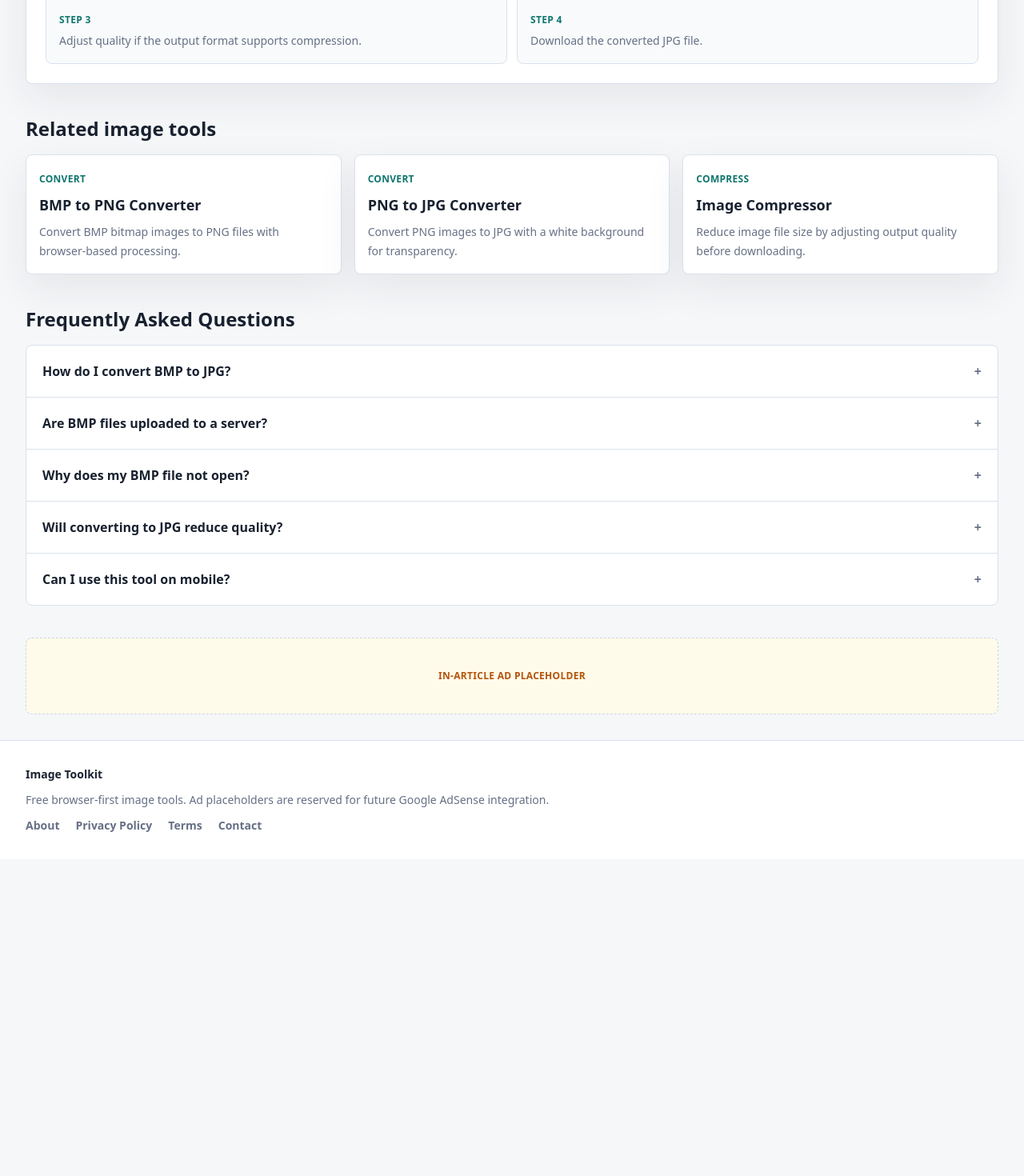
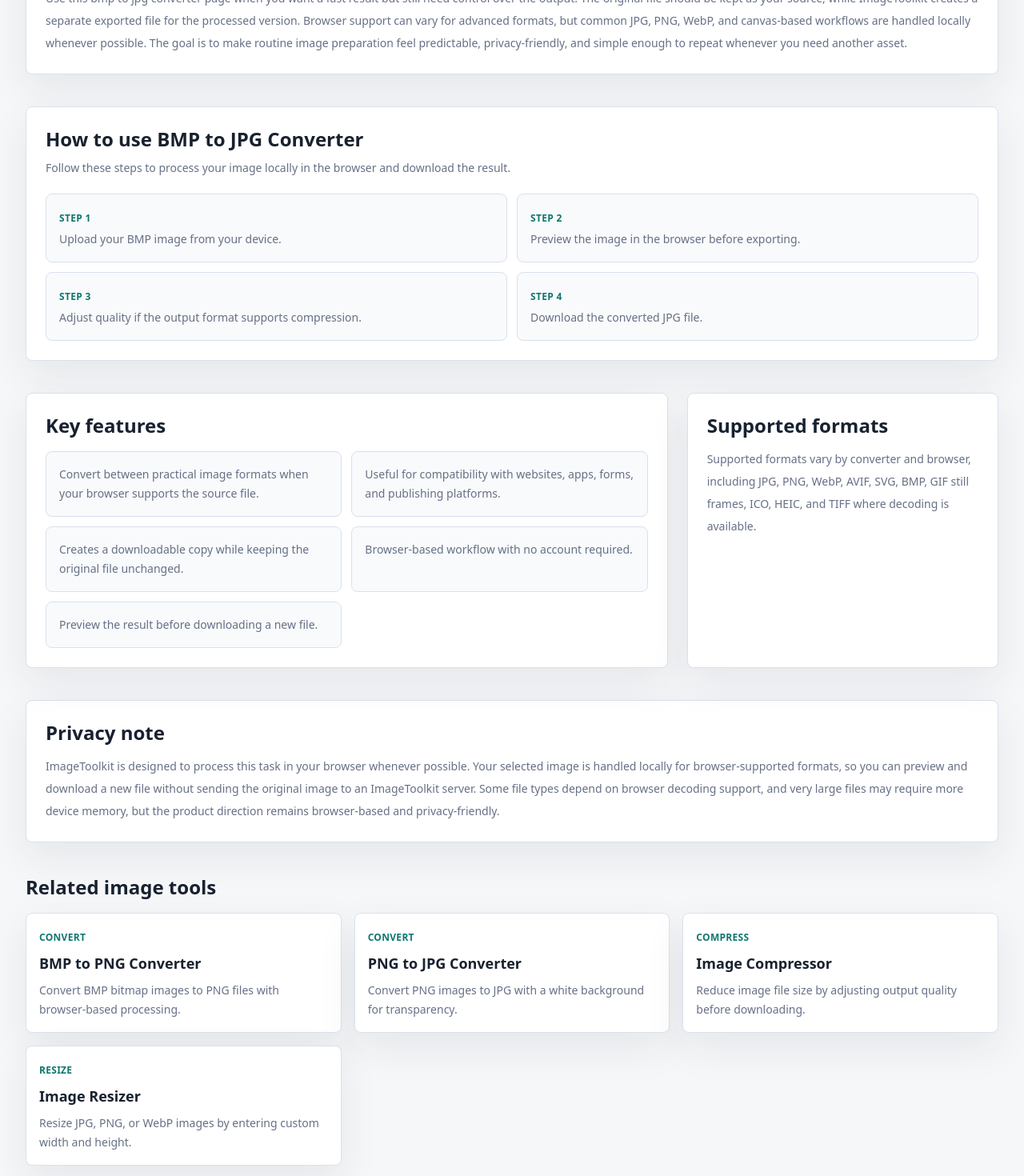
Before and after one commit to yen00321/image-toolkit, a Next.js app: page /bmp-to-jpg in a window 1280 px wide. Shown: the part 1020-2490 px from the top of the page at 80% size. Before the commit the page ends 2094 px from the top, so only its background shows below. Built offline with nearby package versions, Linux system fonts and the light colour scheme; no server answers.

Commit message:
Enrich V2 tool page content

```diff
--- a/components/ToolPageShell.tsx
+++ b/components/ToolPageShell.tsx
@@ -21,6 +21,7 @@ export function ToolPageShell({ tool, children }: ToolPageShellProps) {
     "Preview the result before downloading.",
     "Download the finished image file.",
   ];
+  const enrichedFaqs = getEnrichedFaqs(tool);
   const relatedTools = getRelatedTools(tool);
   const pageUrl = `${siteConfig.url}${tool.href}`;
   const structuredData = [
@@ -52,7 +53,7 @@ export function ToolPageShell({ tool, children }: ToolPageShellProps) {
     {
       "@context": "https://schema.org",
       "@type": "FAQPage",
-      mainEntity: tool.faqs.map((item) => ({
+      mainEntity: enrichedFaqs.map((item) => ({
         "@type": "Question",
         name: item.question,
         acceptedAnswer: {
@@ -99,6 +100,16 @@ export function ToolPageShell({ tool, children }: ToolPageShellProps) {
       </div>
       <section className="mt-10 grid gap-5 rounded-lg border border-line bg-white p-6 shadow-soft">
         <div>
+          <h2 className="text-2xl font-extrabold text-ink">What is this tool?</h2>
+          <div className="mt-3 grid gap-4 text-sm leading-7 text-muted">
+            {getToolExplanation(tool).map((paragraph) => (
+              <p key={paragraph}>{paragraph}</p>
+            ))}
+          </div>
+        </div>
+      </section>
+      <section className="mt-10 grid gap-5 rounded-lg border border-line bg-white p-6 shadow-soft">
+        <div>
           <h2 className="text-2xl font-extrabold text-ink">How to use {text.name}</h2>
           <p className="mt-2 text-sm leading-6 text-muted">
             Follow these steps to process your image locally in the browser and download the result.
@@ -112,6 +123,31 @@ export function ToolPageShell({ tool, children }: ToolPageShellProps) {
             </li>
           ))}
         </ol>
+      </section>
+      <section className="mt-10 grid gap-6 lg:grid-cols-3">
+        <div className="rounded-lg border border-line bg-white p-6 shadow-soft lg:col-span-2">
+          <h2 className="text-2xl font-extrabold text-ink">Key features</h2>
+          <ul className="mt-4 grid gap-3 sm:grid-cols-2">
+            {getKeyFeatures(tool).map((feature) => (
+              <li key={feature} className="rounded-lg border border-line bg-slate-50 p-4 text-sm leading-6 text-muted">
+                {feature}
+              </li>
+            ))}
+          </ul>
+        </div>
+        <div className="rounded-lg border border-line bg-white p-6 shadow-soft">
+          <h2 className="text-2xl font-extrabold text-ink">Supported formats</h2>
+          <p className="mt-3 text-sm leading-7 text-muted">{getSupportedFormats(tool)}</p>
+        </div>
+      </section>
+      <section className="mt-10 rounded-lg border border-line bg-white p-6 shadow-soft">
+        <h2 className="text-2xl font-extrabold text-ink">Privacy note</h2>
+        <p className="mt-3 text-sm leading-7 text-muted">
+          ImageToolkit is designed to process this task in your browser whenever possible. Your selected image is
+          handled locally for browser-supported formats, so you can preview and download a new file without sending the
+          original image to an ImageToolkit server. Some file types depend on browser decoding support, and very large
+          files may require more device memory, but the product direction remains browser-based and privacy-friendly.
+        </p>
       </section>
       <section className="mt-10">
         <h2 className="text-2xl font-extrabold text-ink">Related image tools</h2>
@@ -129,7 +165,7 @@ export function ToolPageShell({ tool, children }: ToolPageShellProps) {
           ))}
         </div>
       </section>
-      <Faq items={tool.faqs} />
+      <Faq items={enrichedFaqs} />
       <AdPlaceholder className="mt-10" label={t("articleAd")} />
     </main>
   );
@@ -140,9 +176,135 @@ function getRelatedTools(tool: ToolInfo) {
     ?.map((slug) => tools.find((candidate) => candidate.slug === slug))
     .filter((candidate): candidate is ToolInfo => Boolean(candidate));
 
-  if (explicit?.length) return explicit.slice(0, 3);
+  const base = explicit?.length
+    ? explicit
+    : tools.filter((candidate) => candidate.slug !== tool.slug && candidate.category === tool.category);
 
-  return tools
-    .filter((candidate) => candidate.slug !== tool.slug && candidate.category === tool.category)
-    .slice(0, 3);
+  const fallback = tools.filter(
+    (candidate) => candidate.slug !== tool.slug && !base.some((item) => item.slug === candidate.slug),
+  );
+
+  return [...base, ...fallback].slice(0, 4);
 }
+
+function getToolExplanation(tool: ToolInfo) {
+  const taskName = tool.name.toLowerCase();
+  const categoryContext =
+    tool.category === "convert"
+      ? "format compatibility, website publishing, platform upload requirements, and file handoff workflows"
+      : tool.category === "resize"
+        ? "custom dimensions, layout consistency, thumbnails, profile images, and publishing requirements"
+        : tool.category === "compress"
+          ? "file size reduction, faster uploads, website performance, and cleaner image delivery"
+          : tool.category === "social"
+            ? "platform-ready image dimensions, profile visuals, covers, posts, and campaign assets"
+            : "quick image editing, visual cleanup, presentation preparation, and everyday creative adjustments";
+
+  return [
+    `${tool.name} is a free browser-based image tool for users who need a focused way to handle ${categoryContext}. Instead of opening a heavy desktop editor or uploading a file to a complicated service, you can choose an image from your device, use the controls on this page, preview the result, and download a new copy. The tool is intentionally narrow: it does one practical job and keeps the workflow easy to understand. This makes it useful for creators, marketers, students, developers, store owners, support teams, and anyone who works with images for websites, documents, or social media.`,
+    `Use this ${taskName} page when you want a fast result but still need control over the output. The original file should be kept as your source, while ImageToolkit creates a separate exported file for the processed version. Browser support can vary for advanced formats, but common JPG, PNG, WebP, and canvas-based workflows are handled locally whenever possible. The goal is to make routine image preparation feel predictable, privacy-friendly, and simple enough to repeat whenever you need another asset.`,
+  ];
+}
+
+function getKeyFeatures(tool: ToolInfo) {
+  const shared = [
+    "Browser-based workflow with no account required.",
+    "Preview the result before downloading a new file.",
+    "Responsive layout for desktop and mobile browsers.",
+    "Focused controls designed for one clear image task.",
+    "Works well as part of a larger image preparation workflow.",
+  ];
+
+  if (tool.category === "convert") {
+    return [
+      "Convert between practical image formats when your browser supports the source file.",
+      "Useful for compatibility with websites, apps, forms, and publishing platforms.",
+      "Creates a downloadable copy while keeping the original file unchanged.",
+      ...shared.slice(0, 2),
+    ];
+  }
+
+  if (tool.category === "resize" || tool.category === "social") {
+    return [
+      "Prepare images for exact dimensions, presets, or publishing slots.",
+      "Use fit, cover, or stretch behavior when available to control image framing.",
+      "Helps avoid unwanted distortion by making sizing choices visible.",
+      ...shared.slice(0, 2),
+    ];
+  }
+
+  if (tool.category === "compress") {
+    return [
+      "Reduce image file size with adjustable output quality.",
+      "Compare original and processed size before downloading.",
+      "Useful before uploading images to websites, emails, stores, or forms.",
+      ...shared.slice(0, 2),
+    ];
+  }
+
+  return [
+    "Apply a focused edit without opening a full design application.",
+    "Download a new edited copy while keeping the original image available.",
+    "Useful for screenshots, photos, social graphics, product images, and documents.",
+    ...shared.slice(0, 2),
+  ];
+}
+
+function getSupportedFormats(tool: ToolInfo) {
+  if (tool.slug.includes("pdf")) {
+    return "This tool supports PDF and common browser-readable image formats depending on the workflow. Large PDFs or high-resolution images may take longer to process.";
+  }
+
+  if (tool.slug.includes("heic")) {
+    return "HEIC support depends on your browser and operating system. Output is available as JPG or PNG when the uploaded HEIC file can be decoded locally.";
+  }
+
+  if (tool.slug.includes("tiff")) {
+    return "TIFF support depends on browser decoding. When supported, the tool can export the rendered image as JPG or PNG.";
+  }
+
+  if (tool.category === "convert") {
+    return "Supported formats vary by converter and browser, including JPG, PNG, WebP, AVIF, SVG, BMP, GIF still frames, ICO, HEIC, and TIFF where decoding is available.";
+  }
+
+  return "Most tools support common browser-readable image formats such as JPG, PNG, WebP, AVIF, BMP, SVG, and GIF still frames where the browser can decode them.";
+}
+
+function getEnrichedFaqs(tool: ToolInfo) {
+  const fallbackFaqs = [
+    {
+      question: `Is ${tool.name} free to use?`,
+      answer: `Yes. ${tool.name} is free to use in your browser without creating an account.`,
+    },
+    {
+      question: `Does ${tool.name} upload my image to a server?`,
+      answer:
+        "The tool is designed to process images locally in your browser whenever the selected format is supported.",
+    },
+    {
+      question: `Can I use ${tool.name} on mobile?`,
+      answer:
+        "Yes. The page is responsive and works on modern mobile browsers, although large files may process faster on desktop.",
+    },
+    {
+      question: "Will the original image be changed?",
+      answer:
+        "No. ImageToolkit exports a new processed file. Your original image on your device is not overwritten.",
+    },
+    {
+      question: "Which formats work best?",
+      answer:
+        "JPG, PNG, and WebP are the most reliable formats for browser-based image processing. Advanced formats depend on browser support.",
+    },
+  ];
+  const merged = [...tool.faqs];
+
+  for (const faq of fallbackFaqs) {
+    if (merged.length >= 5) break;
+    if (!merged.some((item) => item.question === faq.question)) {
+      merged.push(faq);
+    }
+  }
+
+  return merged.slice(0, Math.max(5, merged.length));
+}
```
Also changed, not shown: 2 other files (tests, documents, lock files or other folders).
